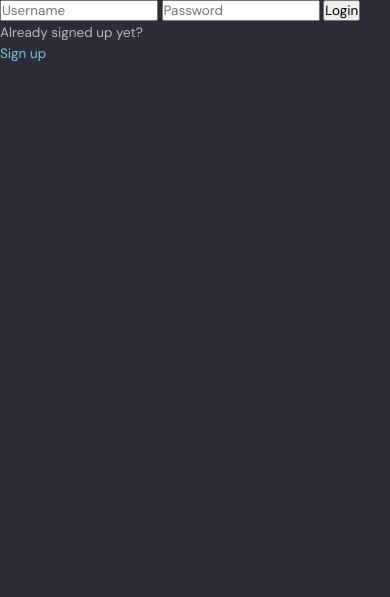
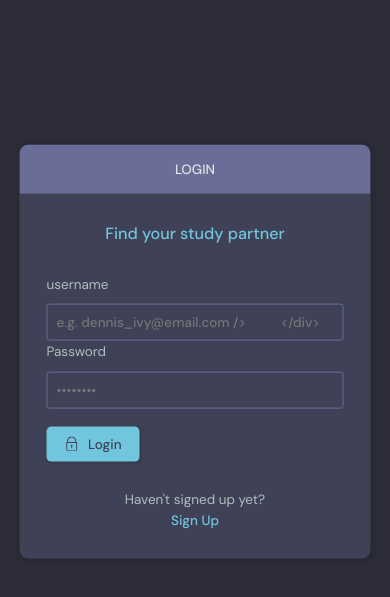
Before and after one commit to PiyushVedwal7/django-chatapp, a Django app: page /login/ in a window 390 px wide. Shown: the part 87-684 px from the top of the page. Run offline with Django 5.2, Linux system fonts and the light colour scheme.

Commit message:
mobile responsiveness starting

```diff
--- a/buddy/base/templates/base/login_register.html
+++ b/buddy/base/templates/base/login_register.html
@@ -1,30 +1,104 @@
+
+
+
+
+
+
+
 {% extends 'main.html' %}
 
 {% block content %}
-{%if page == 'login' %}
-<div>
-    <form method="POST" action="{% url 'login' %}">
-        {% csrf_token %}
+<main class="auth layout">
 
-        <input type="text" name="username" placeholder="Username" required>
-        <input type="password" name="password" placeholder="Password" required>
-        <button type="submit">Login</button>
+  {% if page == 'login' %}
+  <div class="container">
+    <div class="layout__box">
+      <div class="layout__boxHeader">
+        <div class="layout__boxTitle">
+          <h3>Login</h3>
+        </div>
+      </div>
+      <div class="layout__body">
+        <h2 class="auth__tagline">Find your study partner</h2>
 
-    </form>
-    <p>Already signed up yet?</p>
-    <a href="{% url 'register' %}">Sign up</a>
+        <form class="form" action="" method="POST">
+          {% csrf_token %}
+          <div class="form__group form__group">
+            <label for="room_name">username</label>
+            <input id="username" name="username" type="name" placeholder="e.g. dennis_ivy@email.com />
+          </div>
+          <div class=" form__group">
+            <label for="password">Password</label>
+            <input id="password" name="password" type="password"
+              placeholder="&bull;&bull;&bull;&bull;&bull;&bull;&bull;&bull;" />
+          </div>
 
-</div>
+          <button class="btn btn--main" type="submit">
+            <svg version="1.1" xmlns="http://www.w3.org/2000/svg" width="32" height="32" viewBox="0 0 32 32">
+              <title>lock</title>
+              <path
+                d="M27 12h-1v-2c0-5.514-4.486-10-10-10s-10 4.486-10 10v2h-1c-0.553 0-1 0.447-1 1v18c0 0.553 0.447 1 1 1h22c0.553 0 1-0.447 1-1v-18c0-0.553-0.447-1-1-1zM8 10c0-4.411 3.589-8 8-8s8 3.589 8 8v2h-16v-2zM26 30h-20v-16h20v16z">
+              </path>
+              <path
+                d="M15 21.694v4.306h2v-4.306c0.587-0.348 1-0.961 1-1.694 0-1.105-0.895-2-2-2s-2 0.895-2 2c0 0.732 0.413 1.345 1 1.694z">
+              </path>
+            </svg>
 
-{% else %}
-<div>
-    <form method="POST" action="">
-        {% csrf_token %}
-        {{form.as_p}}
-        <input type="submit" value="Register" />
-    </form>
-    <p>Already signed up yet?</p>
-    <a href="{% url 'login' %}">login</a>
-</div>
-{% endif %}
+            Login
+          </button>
+        </form>
+
+        <div class="auth__action">
+          <p>Haven't signed up yet?</p>
+          <a href="{% url 'register' %}" class="btn btn--link">Sign Up</a>
+        </div>
+      </div>
+    </div>
+  </div>
+  {% else %}
+  <div class="container">
+    <div class="layout__box">
+      <div class="layout__boxHeader">
+        <div class="layout__boxTitle">
+          <h3>Register</h3>
+        </div>
+      </div>
+      <div class="layout__body">
+        <h2 class="auth__tagline">Find your study partner</h2>
+
+        <form class="form" action="" method="POST">
+          {% csrf_token %}
+
+          {% for field in form %}
+          <div class="form__group form__group">
+            <label for="room_name">{{field.label}}</label>
+            {{field}}
+          </div>
+          {% endfor %}
+
+
+          <button class="btn btn--main" type="submit">
+            <svg version="1.1" xmlns="http://www.w3.org/2000/svg" width="32" height="32" viewBox="0 0 32 32">
+              <title>lock</title>
+              <path
+                d="M27 12h-1v-2c0-5.514-4.486-10-10-10s-10 4.486-10 10v2h-1c-0.553 0-1 0.447-1 1v18c0 0.553 0.447 1 1 1h22c0.553 0 1-0.447 1-1v-18c0-0.553-0.447-1-1-1zM8 10c0-4.411 3.589-8 8-8s8 3.589 8 8v2h-16v-2zM26 30h-20v-16h20v16z">
+              </path>
+              <path
+                d="M15 21.694v4.306h2v-4.306c0.587-0.348 1-0.961 1-1.694 0-1.105-0.895-2-2-2s-2 0.895-2 2c0 0.732 0.413 1.345 1 1.694z">
+              </path>
+            </svg>
+
+            Register
+          </button>
+        </form>
+
+        <div class="auth__action">
+          <p>Already signed up yet?</p>
+          <a href="{% url 'login' %}" class="btn btn--link">Sign Up</a>
+        </div>
+      </div>
+    </div>
+  </div>
+  {% endif %}
+</main>
 {% endblock content %}
--- a/buddy/base/templates/navbar.html
+++ b/buddy/base/templates/navbar.html
@@ -31,7 +31,7 @@
 
 {% if request.user.is_authenticated %}
         <div class="header__user">
-          <a href="profile.html">
+          <a href="{% url 'update-user' %}" >
             <div class="avatar avatar--medium active">
               <img src="https://randomuser.me/api/portraits/men/37.jpg" />
             </div>
--- a/buddy/base/views.py
+++ b/buddy/base/views.py
@@ -1,15 +1,14 @@
 from django.shortcuts import render,redirect
 from django.http import HttpResponse
-from django.contrib.auth.models import User
+#from django.contrib.auth.models import User
 
 from django.contrib import messages
-from .models import Room,Topic,Message
+from .models import Room,Topic,Message,User
 from django.contrib.auth.decorators import login_required
 from django.db.models import Q
 from django.contrib.auth import authenticate,logout,login
 from django.contrib.auth.forms import UserCreationForm
-from .forms import RoomForm
-
+from .forms import RoomForm,UserForm
 rooms = [
     {'id': 1, 'name': 'Lets learn python!'},
      {'id': 2, 'name': 'Design with me'},
@@ -286,7 +285,7 @@ def userProfile(request, pk):
 
     return render(request, 'base/profile.html', context)
 
-"""
+
 @login_required(login_url='login')
 def updateUser(request):
     user = request.user
@@ -298,9 +297,29 @@ def updateUser(request):
             form.save()
             return redirect('user-profile', pk=user.id)
 
-    return render(request, 'base/update-user.html', {'form': form})
-"""
+
+    return render(request, 'base/update-user.html')
+
+
 
 @login_required(login_url='login')
 def updateUser(request):
-    return render(request, 'base/update-user.html')
+    user = request.user
+    form = UserForm(instance=user)
+
+    if request.method == 'POST':
+        form = UserForm(request.POST, instance=user)
+        if form.is_valid():
+            form.save()
+            return redirect('user-profile', pk=user.id)
+
+    return render(request, 'base/update-user.html', {'form': form})
+
+
+"""
+@login_required(login_url='login')
+def updateUser(request):
+    user = request.user
+    form = UserForm(instance=user)
+    return render(request, 'base/update-user.html', {'form': form})
+  """
```
Also changed, not shown: buddy/base/forms.py (+8 -4 lines), buddy/base/templates/base/delete.html (+93 -6 lines), buddy/base/templates/base/delete_old.html (added, +13 -0 lines), buddy/base/templates/base/login_register_old.html (added, +30 -0 lines), buddy/base/templates/base/update-user.html (+10 -1 lines), buddy/db.sqlite3.
